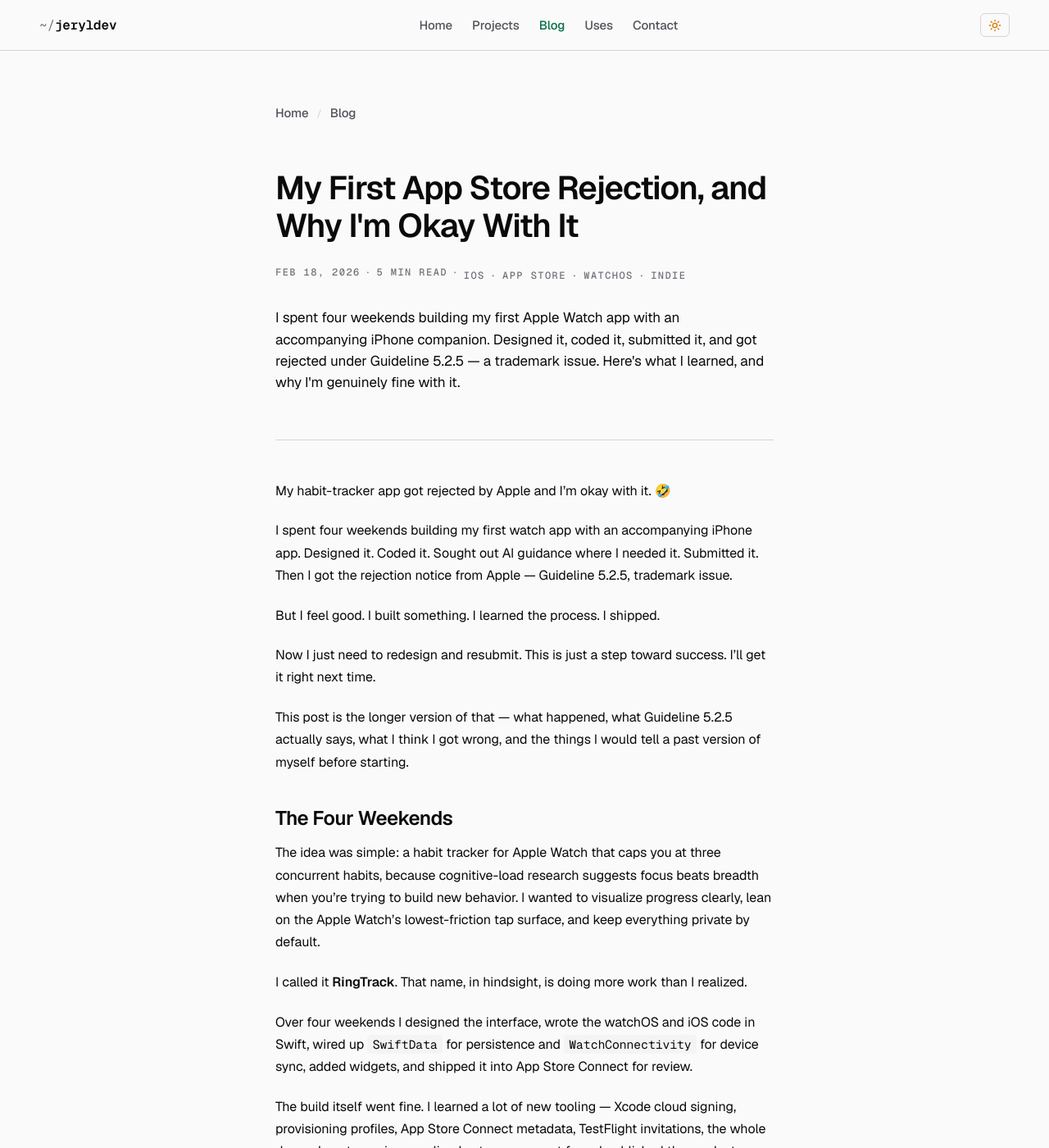
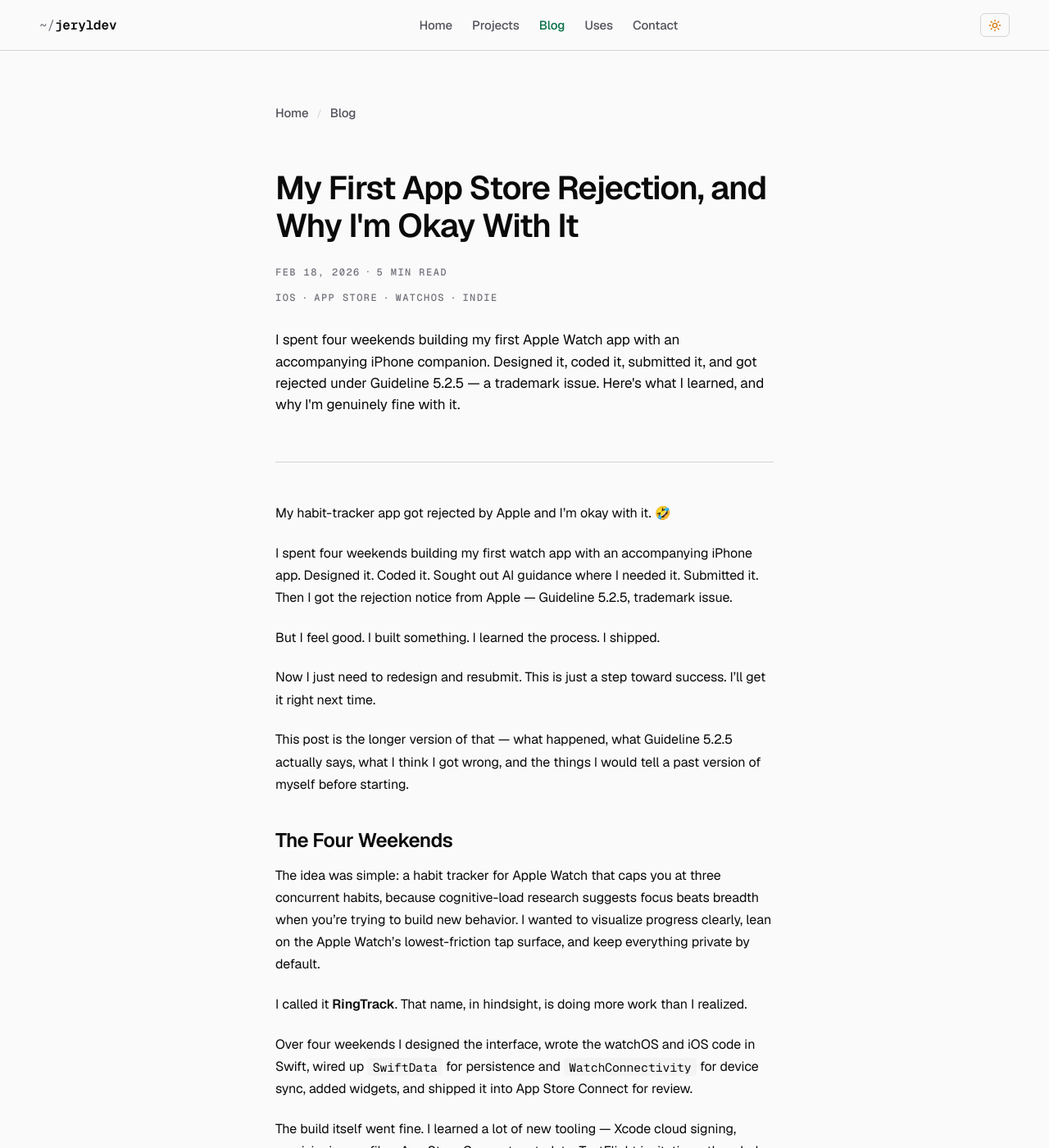
Before and after one commit to jeryldev/jeryldev.github.io, a Jekyll site: the page built from _posts/2026-02-18-first-app-store-rejection-guideline-5-2-5.md, in a window 1280 px wide and 1400 px high. Shown: the whole window at 82% size. Built offline with Jekyll 4.4.1, drawn with Linux system fonts in a browser that asks for light colours.

Commit message:
Move post tags onto their own row below date and reading time
Post-meta now renders as two stacked rows:

  APR 12, 2026 · 5 MIN READ
  NEOVIM · LUA · OBSIDIAN · DEVELOPER TOOLS

Wrapped the date + reading-time into a .post-meta-primary flex
row, kept .tags as a sibling flex row, and set the parent
.post-meta to flex-direction: column with 0.5rem vertical gap
between the two rows. The meta-separator · between 'READ' and
the first tag is removed since tags now stand alone on their
own line. Both rows still use the same Geist Mono uppercase
treatment so the visual system is consistent — just broken
across two lines for breathing room when a post has three or
more tags.

```diff
--- a/_layouts/post.html
+++ b/_layouts/post.html
@@ -15,16 +15,17 @@ layout: default
   <header class="post-header">
     <h1>{{ page.title }}</h1>
     <div class="post-meta">
-      <time datetime="{{ page.date | date_to_xmlschema }}">{{ page.date | date: "%b %-d, %Y" }}</time>
-      <span class="meta-separator">·</span>
-      <span class="reading-time">{{ minutes }} min read</span>
+      <div class="post-meta-primary">
+        <time datetime="{{ page.date | date_to_xmlschema }}">{{ page.date | date: "%b %-d, %Y" }}</time>
+        <span class="meta-separator">·</span>
+        <span class="reading-time">{{ minutes }} min read</span>
+      </div>
       {% if page.tags %}
-        <span class="meta-separator">·</span>
-        <span class="tags">
+        <div class="tags">
           {% for tag in page.tags limit: 4 %}
             <span class="badge">{{ tag }}</span>
           {% endfor %}
-        </span>
+        </div>
       {% endif %}
     </div>
     {% if page.excerpt %}
@@ -94,10 +95,16 @@ layout: default
     text-transform: uppercase;
     letter-spacing: 0.12em;
     display: flex;
+    flex-direction: column;
+    gap: 0.5rem;
+    margin-bottom: var(--space-4);
+  }
+
+  .post-meta-primary {
+    display: flex;
     align-items: center;
     flex-wrap: wrap;
     gap: 0 0.35rem;
-    margin-bottom: var(--space-4);
   }
 
   .post-meta time,
@@ -118,8 +125,9 @@ layout: default
   }
 
   .post-meta .tags {
-    display: inline-flex;
+    display: flex;
     align-items: center;
+    flex-wrap: wrap;
     gap: 0;
     margin-left: 0;
   }
```
